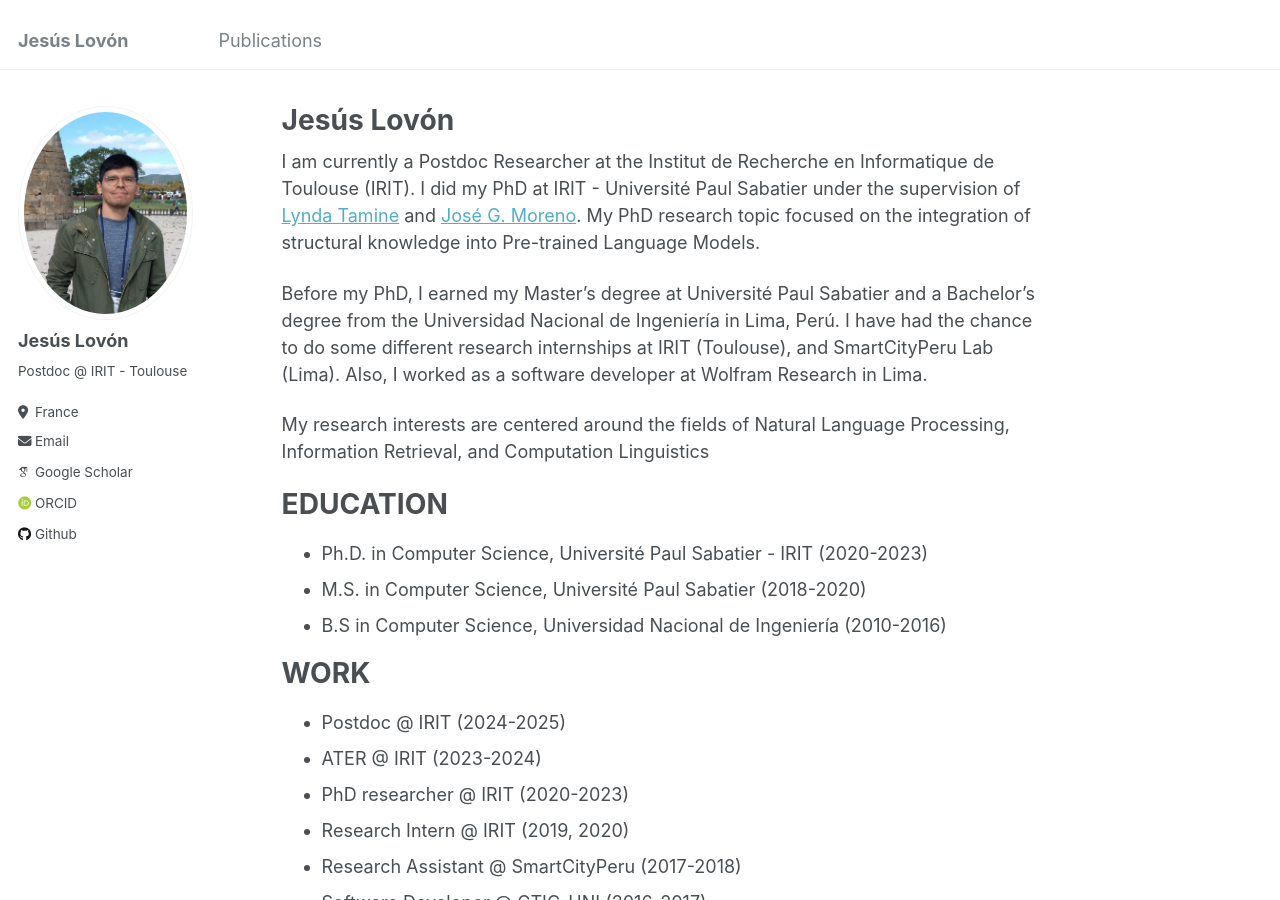
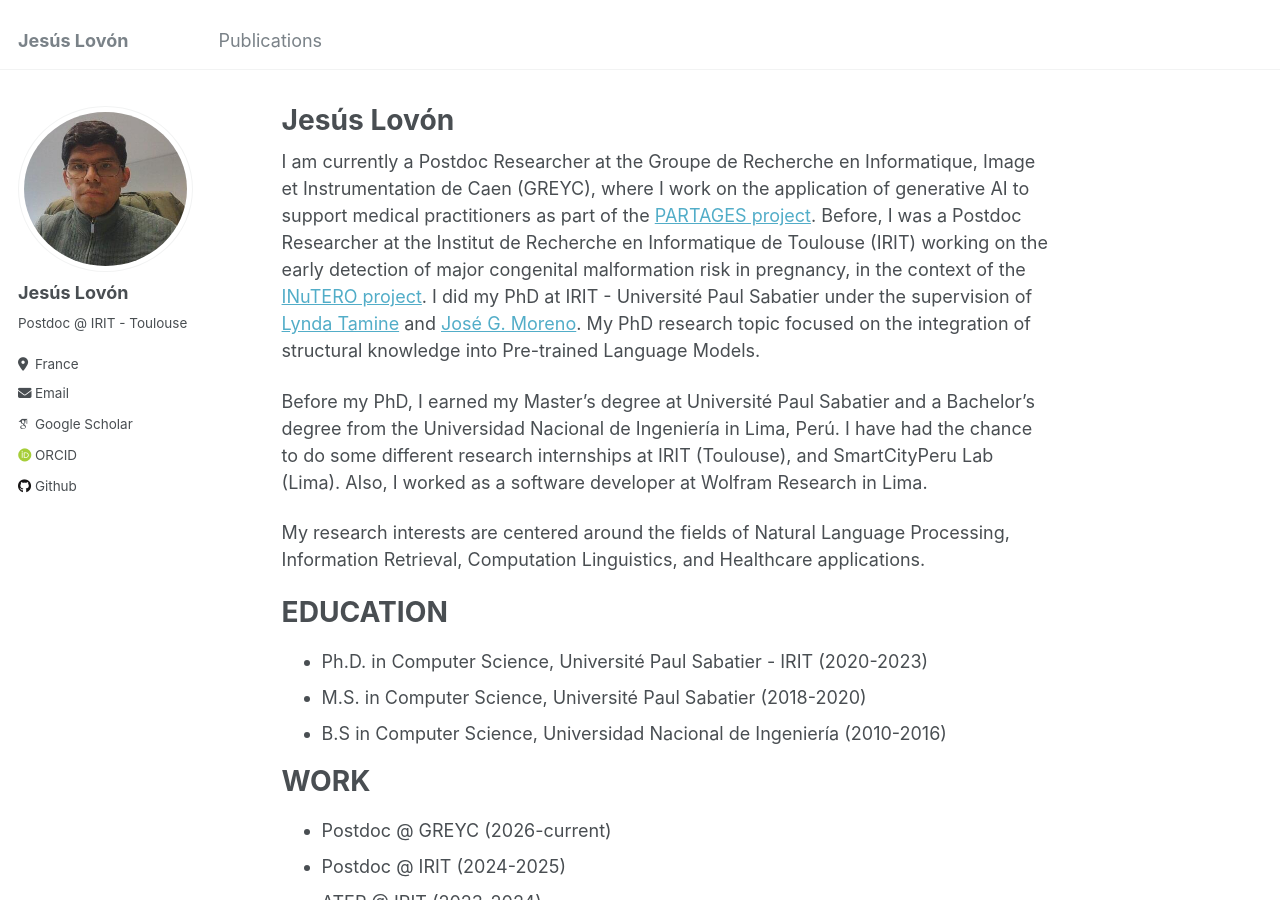
Before and after one commit to jeslev/jeslev.github.io, a Jekyll site: the page built from _pages/about.md, in a window 1280 px wide and 900 px high. Built offline with Jekyll 4.4.1, drawn with Linux system fonts in a browser that asks for light colours; some web fonts are replaced.

Commit message:
update 2026-01

```diff
--- a/_pages/about.md
+++ b/_pages/about.md
@@ -9,13 +9,13 @@ redirect_from:
 
 
 
-I am currently a Postdoc Researcher at the Institut de Recherche en Informatique de Toulouse (IRIT). I did my PhD at IRIT - Université Paul Sabatier under the supervision of [Lynda Tamine](https://www.irit.fr/~Lynda.Tamine-Lechani/) and [José G. Moreno](https://sites.google.com/site/jgmorenof/jose-g-moreno_1). My PhD research topic focused on the integration of structural knowledge into Pre-trained Language Models.
+I am currently a Postdoc Researcher at the Groupe de Recherche en Informatique, Image et Instrumentation  de Caen (GREYC), where I work on the application of generative AI to support medical practitioners as part of the [PARTAGES project](https://www.health-data-hub.fr/actualites/democratiser-lia-generative-en-sante-letat-travers-france-2030-selectionne-le-projet). Before, I was a Postdoc Researcher at the Institut de Recherche en Informatique de Toulouse (IRIT) working on the early detection of major congenital malformation risk in pregnancy, in the context of the [INuTERO project](https://www.health-data-hub.fr/partenariats/utero). I did my PhD at IRIT - Université Paul Sabatier under the supervision of [Lynda Tamine](https://www.irit.fr/~Lynda.Tamine-Lechani/) and [José G. Moreno](https://sites.google.com/site/jgmorenof/jose-g-moreno_1). My PhD research topic focused on the integration of structural knowledge into Pre-trained Language Models.
 
 
 Before my PhD, I earned my Master's degree at Université Paul Sabatier and a Bachelor's degree from the Universidad Nacional de Ingeniería in Lima, Perú. I have had the chance to do some different research internships at IRIT (Toulouse), and SmartCityPeru Lab (Lima). Also, I worked as a software developer at Wolfram Research in Lima.
 
 
-My research interests are centered around the fields of  Natural Language Processing, Information Retrieval, and Computation Linguistics
+My research interests are centered around the fields of  Natural Language Processing, Information Retrieval, Computation Linguistics, and Healthcare applications.
 
 
 
@@ -26,6 +26,7 @@ My research interests are centered around the fields of  Natural Language Proces
 - B.S in Computer Science, Universidad Nacional de Ingeniería (2010-2016)
 
 # WORK
+- Postdoc @ GREYC (2026-current)
 - Postdoc @ IRIT (2024-2025)
 - ATER @ IRIT (2023-2024)
 - PhD researcher @ IRIT (2020-2023)
```
Also changed, not shown: images/profile.png.
